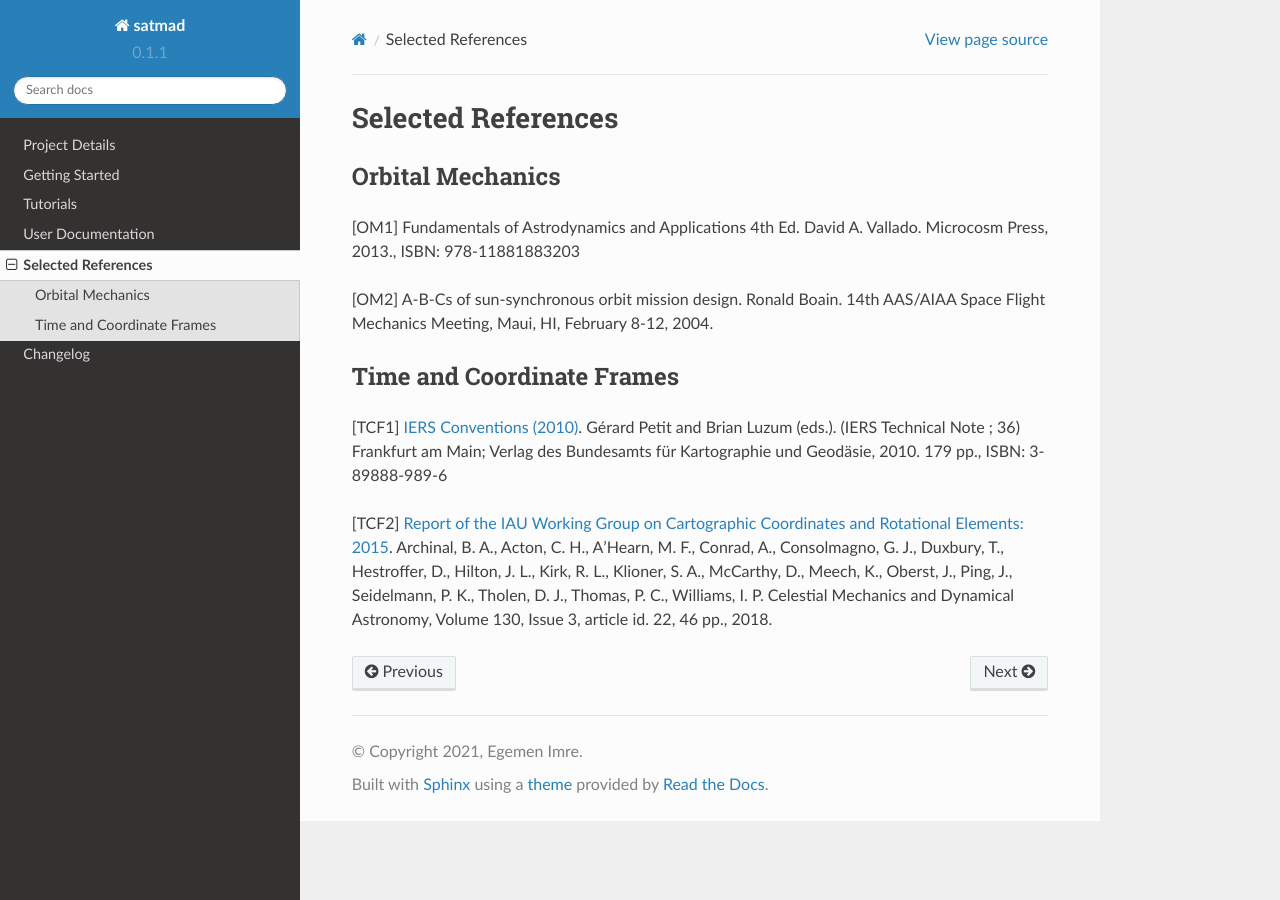
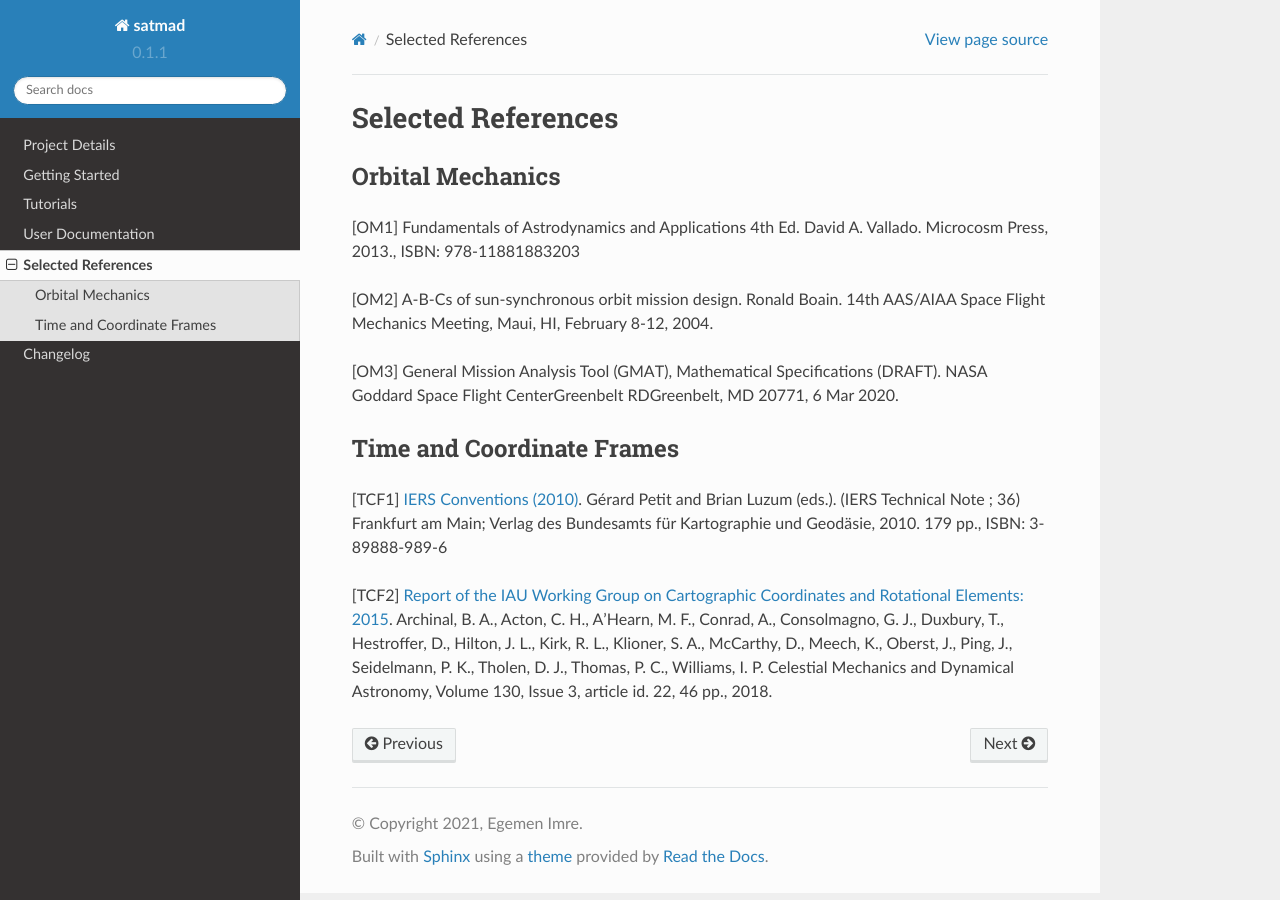
Before and after one commit to egemenimre/satmad, a Sphinx documentation site: the page built from docs/references.md, in a window 1280 px wide. Built offline with Sphinx 7.4.7 and the Read the Docs theme 2.0.0, drawn with Linux system fonts in a browser that asks for light colours.

Commit message:
Added reference to GMAT Math Specs

```diff
--- a/docs/references.md
+++ b/docs/references.md
@@ -8,6 +8,8 @@
 [OM2] A-B-Cs of sun-synchronous orbit mission design. Ronald Boain. 14th AAS/AIAA Space Flight Mechanics Meeting,
     Maui, HI, February 8-12, 2004.
 
+[OM3] General Mission Analysis Tool (GMAT), Mathematical Specifications (DRAFT). NASA Goddard Space Flight CenterGreenbelt RDGreenbelt, MD 20771, 6 Mar 2020.
+
 ## Time and Coordinate Frames
 
 [TCF1] [IERS Conventions (2010)](https://iers-conventions.obspm.fr/conventions_versions.php#official_target). Gérard Petit and Brian Luzum (eds.). (IERS Technical Note ; 36) Frankfurt am Main; Verlag des Bundesamts für Kartographie und Geodäsie, 2010. 179 pp., ISBN: 3-89888-989-6
```
Also changed, not shown: docs/propagation/classical_orb_elems.md (+1 -1 lines).
